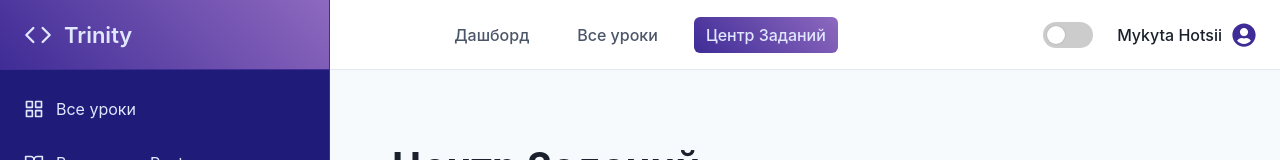
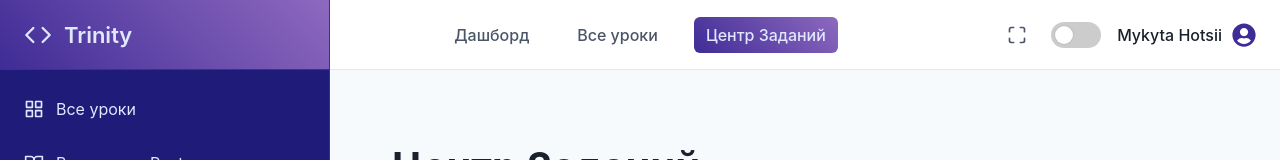
Before and after one commit to MykytaHts/trinity, a React (Vite) app: page /homework in a window 1280 px wide. Shown: the top 160 px of the page. Built offline with nearby package versions, Linux system fonts and the light colour scheme.

Commit message:
Dark theme enchantment

```diff
--- a/src/components/Header/Header.module.scss
+++ b/src/components/Header/Header.module.scss
@@ -46,13 +46,35 @@
   }
 }
 
+[data-theme='dark'] .activeLink {
+  box-shadow: 0 0 12px 0px var(--accent-primary);
+}
+
 
 .headerControls {
   display: flex;
   align-items: center;
   justify-content: flex-end;
   flex: 1;
-  gap: 24px;
+  gap: 16px;
+}
+
+.iconButton {
+  display: flex;
+  align-items: center;
+  justify-content: center;
+  background-color: transparent;
+  border: none;
+  color: var(--text-secondary);
+  cursor: pointer;
+  padding: 8px;
+  border-radius: 50%;
+  transition: all 0.2s;
+
+  &:hover {
+    color: var(--text-primary);
+    background-color: var(--background-tertiary, #f0f0f0);
+  }
 }
 
 .profile {
--- a/src/components/Header/Header.tsx
+++ b/src/components/Header/Header.tsx
@@ -2,13 +2,34 @@ import { FaUserCircle } from 'react-icons/fa';
 import { Link, NavLink } from 'react-router-dom';
 import styles from './Header.module.scss';
 import ThemeToggle from '../ThemeToggle';
-import { useState, useRef } from 'react';
+import { useState, useRef, useEffect } from 'react';
 import ProfileDropdown from '../ProfileDropdown';
 import useOnClickOutside from '../../hooks/useOnClickOutside';
+import { FiMaximize, FiMinimize } from 'react-icons/fi';
 
 const Header = () => {
   const [isDropdownOpen, setDropdownOpen] = useState(false);
+  const [isFullscreen, setIsFullscreen] = useState(false);
   const dropdownRef = useRef<HTMLDivElement>(null);
+
+  const handleFullscreenChange = () => {
+    setIsFullscreen(!!document.fullscreenElement);
+  };
+
+  useEffect(() => {
+    document.addEventListener('fullscreenchange', handleFullscreenChange);
+    return () => document.removeEventListener('fullscreenchange', handleFullscreenChange);
+  }, []);
+
+  const toggleFullscreen = () => {
+    if (!document.fullscreenElement) {
+      document.documentElement.requestFullscreen();
+    } else {
+      if (document.exitFullscreen) {
+        document.exitFullscreen();
+      }
+    }
+  };
 
   // Закрываем дропдаун при клике вне его области
   useOnClickOutside(dropdownRef, () => setDropdownOpen(false));
@@ -38,6 +59,9 @@ const Header = () => {
         </NavLink>
       </nav>
       <div className={styles.headerControls}>
+        <button className={styles.iconButton} onClick={toggleFullscreen}>
+          {isFullscreen ? <FiMinimize size={20} /> : <FiMaximize size={20} />}
+        </button>
         <ThemeToggle />
         <div ref={dropdownRef}>
           <div className={styles.profile} onClick={() => setDropdownOpen(o => !o)}>
--- a/src/components/HomeworkCard/HomeworkCard.module.scss
+++ b/src/components/HomeworkCard/HomeworkCard.module.scss
@@ -69,6 +69,26 @@
   }
 }
 
+[data-theme='dark'] .card:hover {
+  box-shadow: 0 0 25px -5px var(--accent-primary);
+}
+
+[data-theme='dark'] .difficultyLabel {
+  background-color: transparent;
+  &.easy {
+    color: #68d391;
+    box-shadow: 0 0 8px 0px rgba(104, 211, 145, 0.9);
+  }
+  &.medium {
+    color: #f6e05e;
+    box-shadow: 0 0 8px 0px rgba(246, 224, 94, 0.9);
+  }
+  &.hard {
+    color: #f56565;
+    box-shadow: 0 0 8px 0px rgba(245, 101, 101, 0.9);
+  }
+}
+
 .content {
   flex-grow: 1;
 }
@@ -113,6 +133,14 @@
   }
 }
 
+[data-theme='dark'] .lessonLink {
+  color: var(--accent-text-primary);
+
+  &:hover {
+    color: var(--accent-secondary);
+  }
+}
+
 .description {
   font-size: 1rem;
   color: var(--text-secondary);
--- a/src/components/LessonCard/LessonCard.module.scss
+++ b/src/components/LessonCard/LessonCard.module.scss
@@ -15,6 +15,10 @@
     box-shadow: 0 8px 20px rgba(0, 0, 0, 0.08);
     border-color: var(--accent-primary);
   }
+}
+
+[data-theme='dark'] .card:hover {
+  box-shadow: 0 0 25px -5px var(--accent-primary);
 }
 
 .statusLabel {
@@ -36,6 +40,18 @@
   &.completed {
     background-color: rgba(69, 172, 130, 0.15);
     color: #45AC82;
+  }
+}
+
+[data-theme='dark'] .statusLabel {
+  background-color: transparent;
+  &.in_progress {
+    color: #90cdf4;
+    box-shadow: 0 0 8px 0px rgba(144, 205, 244, 0.9);
+  }
+  &.completed {
+    color: #68d391;
+    box-shadow: 0 0 8px 0px rgba(104, 211, 145, 0.9);
   }
 }
 
--- a/src/components/Sidebar/Sidebar.module.scss
+++ b/src/components/Sidebar/Sidebar.module.scss
@@ -126,6 +126,11 @@
   }
 }
 
+.activeLessonGroup .sectionLink {
+  color: var(--accent-text-primary);
+  opacity: 1;
+}
+
 .menuItemContent {
   display: flex;
   align-items: center;
--- a/src/pages/HomeworkPage/HomeworkPage.module.scss
+++ b/src/pages/HomeworkPage/HomeworkPage.module.scss
@@ -22,11 +22,20 @@
   margin-bottom: 32px;
 }
 
+[data-theme='dark'] .infoBlock {
+  border-color: rgba(168, 126, 222, 0.2);
+  box-shadow: 0 0 20px 0px rgba(85, 60, 154, 0.3);
+}
+
 .infoIcon {
   flex-shrink: 0;
   color: var(--accent-primary);
   font-size: 2rem;
   margin-top: 4px;
+}
+
+[data-theme='dark'] .infoIcon {
+  color: var(--accent-secondary);
 }
 
 .title {
@@ -75,6 +84,10 @@
   }
 }
 
+[data-theme='dark'] .activeFilter {
+  box-shadow: 0 0 12px 0px var(--accent-primary);
+}
+
 .selectWrapper {
   position: relative;
 }
--- a/src/pages/LessonPage/LessonPage.module.scss
+++ b/src/pages/LessonPage/LessonPage.module.scss
@@ -30,7 +30,7 @@
     font-size: 2rem;
     font-weight: 600;
     margin-bottom: 1.5rem;
-    color: var(--accent-primary);
+    color: var(--accent-secondary);
   }
 
   // No border-bottom here as requested
--- a/src/styles/global.scss
+++ b/src/styles/global.scss
@@ -18,12 +18,20 @@
 }
 
 [data-theme='dark'] {
-  // Dark Theme
-  --background-primary: #18181b;
-  --background-secondary: #27272a;
-  --text-primary: #e4e4e7;
-  --text-secondary: #a1a1aa;
-  --border-color: #3f3f46;
+  // Dark Theme - New Palette: "Midnight Slate"
+  --background-primary: #1e293b;
+  --background-secondary: #2b344d;
+  --text-primary: #f1f5f9;
+  --text-secondary: #94a3b8;
+  --border-color: #3e4c63;
+
+  // Overriding accents for dark theme for better contrast
+  --accent-primary: #553c9a;                   // Deeper, less saturated purple
+  --accent-secondary: #a78bfa;                 // Keep profile icon bright
+  --accent-primary-darker: #2b344d;
+  --accent-primary-lighter: #6b46c1;             // Deeper, less saturated purple for hovers
+  // --accent-text-primary is intentionally not overridden to stay light
+  --accent-gradient: linear-gradient(45deg, #553c9a, #805AD5); // Darker, more subdued gradient
 }
 
 
@@ -56,3 +64,23 @@ a {
 ul {
   list-style: none;
 }
+
+/* Custom Scrollbar Styling */
+::-webkit-scrollbar {
+  width: 8px;
+  height: 8px;
+}
+
+::-webkit-scrollbar-track {
+  background: var(--background-primary);
+}
+
+::-webkit-scrollbar-thumb {
+  background-color: var(--accent-primary-lighter);
+  border-radius: 10px;
+  border: 2px solid var(--background-primary);
+}
+
+::-webkit-scrollbar-thumb:hover {
+  background-color: var(--accent-primary);
+}
```
